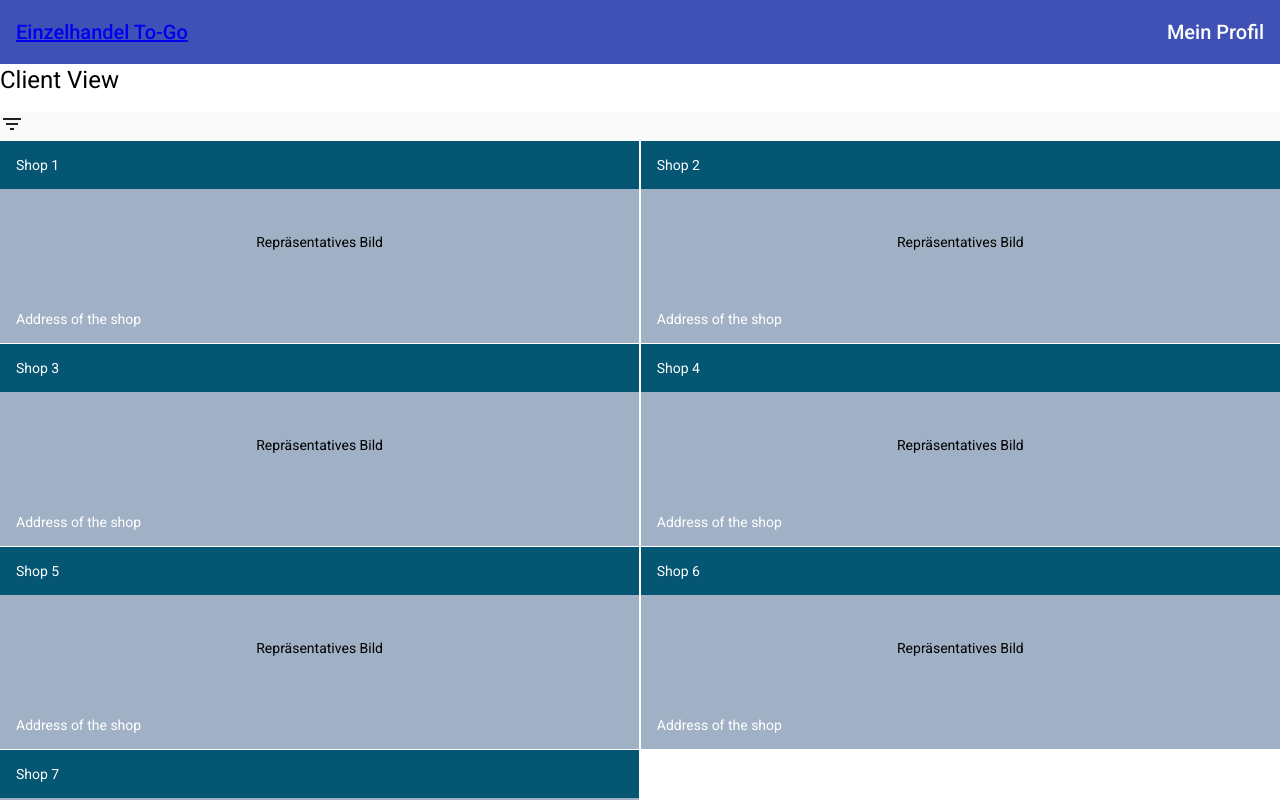
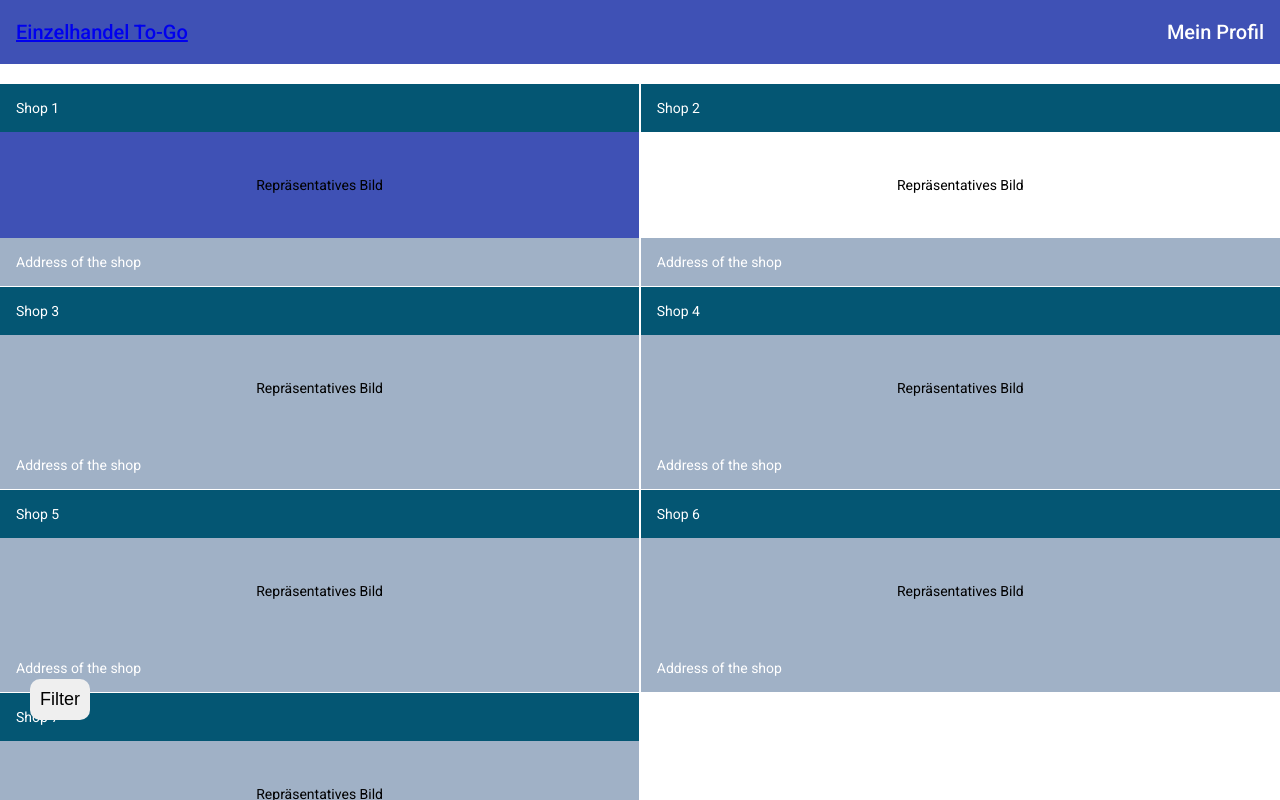
Before and after one commit to Craexy/einzelhandeltogo, an Angular app: page /client/1 in a window 1280 px wide. Shown: the top 800 px of the page. Built offline with nearby package versions, Linux system fonts and the light colour scheme.

Commit message:
Small changes
Filter Button

```diff
--- a/src/app/client-view/client-view.component.html
+++ b/src/app/client-view/client-view.component.html
@@ -1,9 +1,10 @@
-<h1>Client View</h1>
+<br>
+
+<button (click)="sidenav.toggle()" id="myBtn" title="Go to top">Filter</button>
+
 <mat-sidenav-container class="example-container">
   <mat-sidenav #sidenav mode="over" fixedInViewport="true">
     <br>
-    <a class="button fancy-button" (click)="sidenav.toggle()"><i class="material-icons">filter_list</i></a>
-    <p><button mat-button (click)="sidenav.toggle()">Toggle</button></p>
     <div *ngFor="let kategorie of kategorien" >
       <mat-checkbox labelPosition="before">{{kategorie.name}}</mat-checkbox>
       <br>
@@ -12,7 +13,6 @@
 
 
 <mat-sidenav-content>
-  <a class="button fancy-button"><i class="material-icons">filter_list</i></a>
 </mat-sidenav-content>
 </mat-sidenav-container>
 
--- a/src/app/client-view/client-view.component.scss
+++ b/src/app/client-view/client-view.component.scss
@@ -0,0 +1,18 @@
+#myBtn {
+    position: fixed; /* Fixed/sticky position */
+    bottom: 80px; /* Place the button at the bottom of the page */
+    left: 30px; /* Place the button 30px from the right */
+    z-index: 99; /* Make sure it does not overlap */
+    border: none; /* Remove borders */
+    outline: none; /* Remove outline */
+    background-color: "white"; /* Set a background color */
+    color: black; /* Text color */
+    cursor: pointer; /* Add a mouse pointer on hover */
+    padding: 10px; /* Some padding */
+    border-radius: 10px; /* Rounded corners */
+    font-size: 18px; /* Increase font size */
+}
+
+#myBtn:hover {
+    background-color: #555; /* Add a dark-grey background on hover */
+}
--- a/src/app/client-view/client-view.component.ts
+++ b/src/app/client-view/client-view.component.ts
@@ -36,8 +36,8 @@ export class ClientViewComponent implements OnInit {
   ];
 
   tiles: Tile[] = [
-    {text: 'Shop 1', cols: 1, rows: 2, color: '#A0B1C6'},
-    {text: 'Shop 2', cols: 1, rows: 2, color: '#A0B1C6'},
+    {text: 'Shop 1', cols: 1, rows: 2, color: '#3F51B5'},
+    {text: 'Shop 2', cols: 1, rows: 2, color: '#'},
     {text: 'Shop 3', cols: 1, rows: 2, color: '#A0B1C6'},
     {text: 'Shop 4', cols: 1, rows: 2, color: '#A0B1C6'},
     {text: 'Shop 5', cols: 1, rows: 2, color: '#A0B1C6'},
--- a/src/seller-view/seller-view.module.ts
+++ b/src/seller-view/seller-view.module.ts
@@ -3,7 +3,7 @@ import { CommonModule } from '@angular/common';
 import { SellerViewComponent } from './seller-view/seller-view.component';
 import {MatInputModule} from "@angular/material/input";
 import {MatCardModule} from "@angular/material/card";
-
+import {MatTableModule} from "@angular/material/table"
 
 @NgModule({
   declarations: [SellerViewComponent],
@@ -13,7 +13,8 @@ import {MatCardModule} from "@angular/material/card";
   imports: [
     CommonModule,
     MatInputModule,
-    MatCardModule
+    MatCardModule,
+    MatTableModule
   ]
 })
 export class SellerViewModule { }
--- a/src/seller-view/seller-view/seller-view.component.scss
+++ b/src/seller-view/seller-view/seller-view.component.scss
@@ -14,13 +14,9 @@ body{
 mat-card{
   width: 60%;
 }
-table {
-    border-collapse: collapse;
-  }
 
-  table, th, td {
-    border: 1px solid black;
-  }
+
+tr:nth-child(even) {background-color: #f2f2f2;}
 
 td {
   text-align: center;
@@ -29,3 +25,7 @@ table {
 td:hover {
   background-color: #A0B1C6;
 }
+
+td:focus {
+  background-color: rgb(213, 216, 8);
+}
```
Lines whose indentation alone changed are shown as unchanged.
